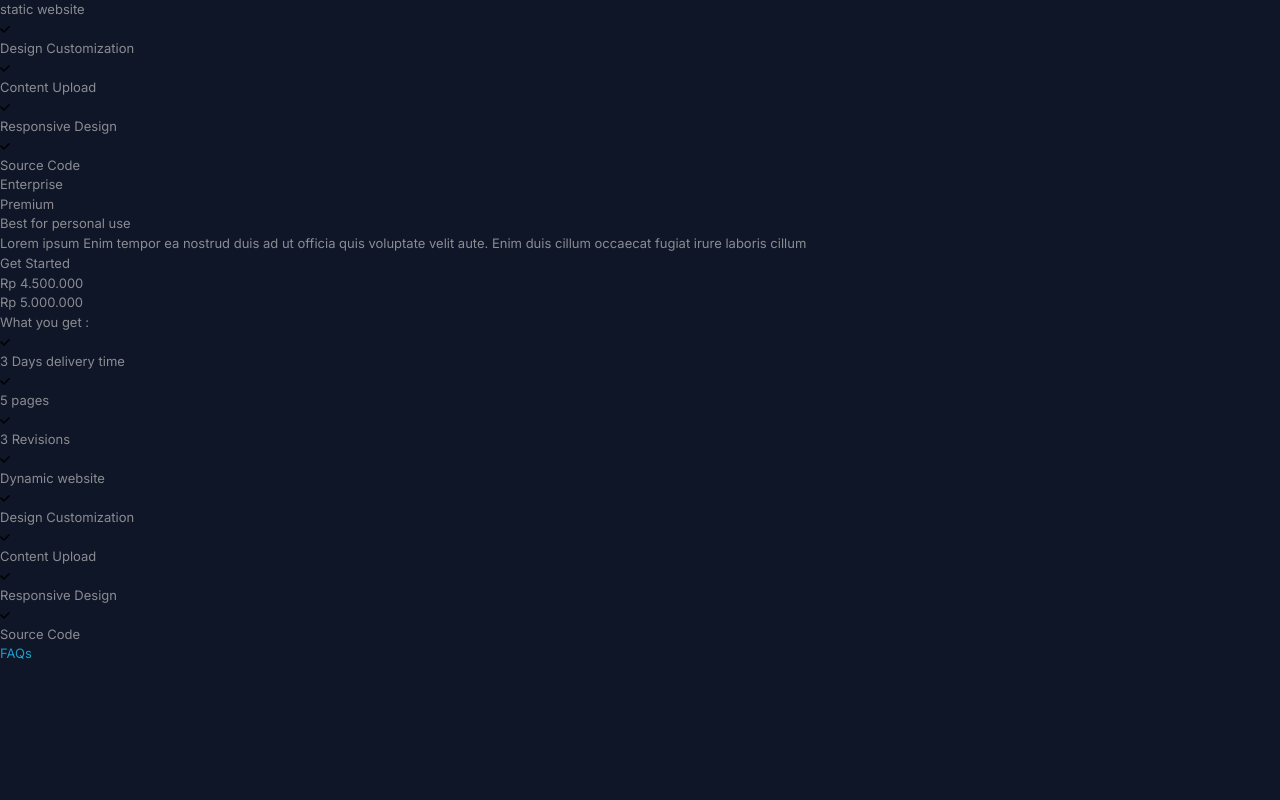
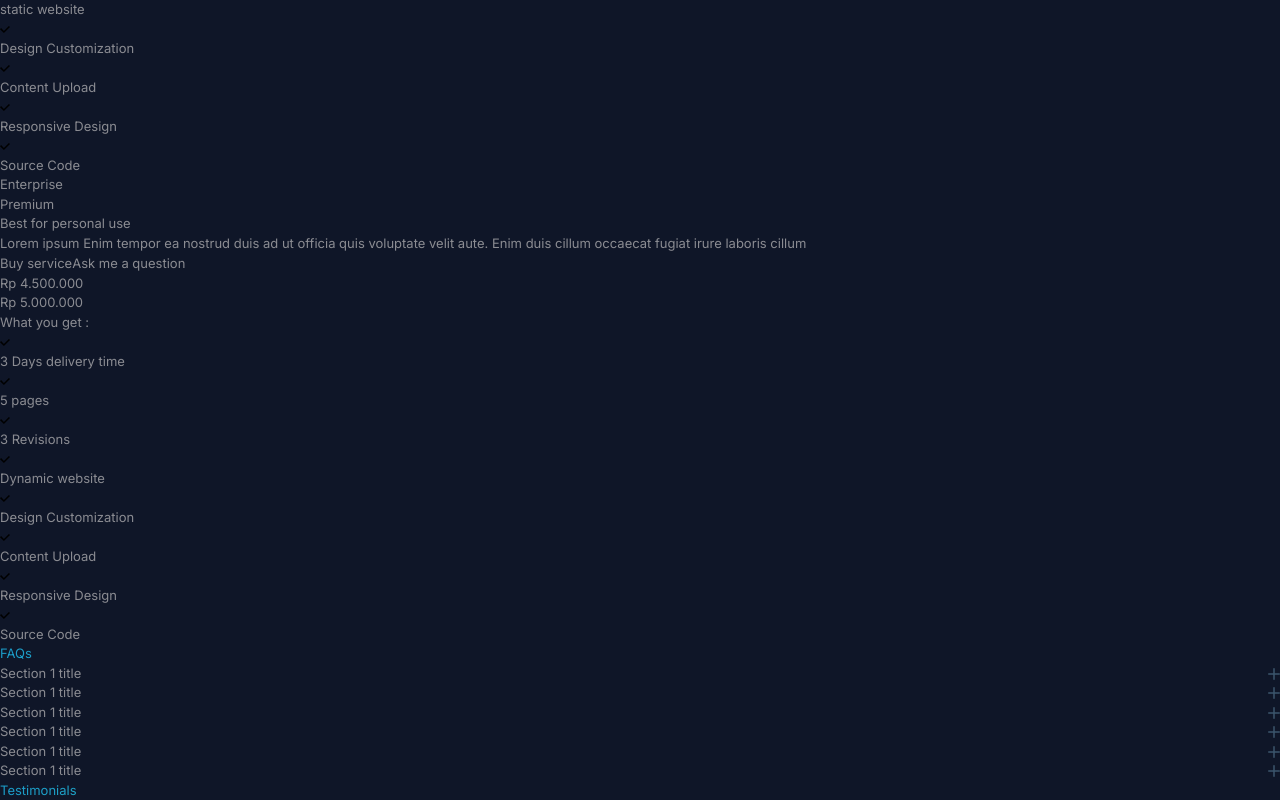
Before and after one commit to aditvercel/personalWebsite, a Next.js app: page / in a window 1280 px wide. Shown: the part 6670-7470 px from the top of the page. Before the commit the page ends 7334 px from the top, so only its background shows below. Built offline with nearby package versions, Linux system fonts and the light colour scheme.

Commit message:
FAQs item

```diff
--- a/app/components/cards/WorkSolutionCards.js
+++ b/app/components/cards/WorkSolutionCards.js
@@ -5,12 +5,28 @@ import { formatCurrencyIDR } from "../utils/formatCurrency";
 
 function WorkSolutionCards(props) {
   const finalPriceProduct = props.price - props.price * props.discount || 0;
+  const phoneNumber = "6282320664029"; // Your phone number with country code
+  const message = `Hello, I would like to know more about your ${
+    props.title
+  } service
+Price: ${formatCurrencyIDR(finalPriceProduct)}
+List of Benefits:
+${props.whatYouGet.map((item) => `* ${item}`).join("\n")}
+
+I want to ask you about...
+`;
+
+  const encodedMessage = encodeURIComponent(message);
+  const url = `https://wa.me/${phoneNumber}?text=${encodedMessage}`;
+
   return (
     <>
       <div className="mt-10 w-full bg-[#131b2e] py-5 px-5 gap-5 rounded-lg border-[10px] border-[#111a2d]">
         <div className=" rounded-md mb-5">
           <div className="flex justify-between align-middle items-center">
-            <div className=" font-bold text-2xl">{props.title || "Title"}</div>
+            <div className=" font-bold text-2xl text-gray-300">
+              {props.title || "Title"}
+            </div>
             {props.popular && (
               <div className="px-3 py-1 rounded-full bg-[#75eebf] text-black">
                 Popular
@@ -33,10 +49,17 @@ function WorkSolutionCards(props) {
                 "Lorem ipsum Enim tempor ea nostrud duis ad ut officia quis voluptate velit aute. Enim duis cillum occaecat fugiat irure laboris cillum"}
             </div>
           </div>
+          <div className="flex mt-5 justify-between">
+            <Button className="px-2 font-medium py-1 rounded-full border-[#13a5d4] border w-[100px] text-center">
+              Buy service
+            </Button>
 
-          <Button className="px-2 font-medium mt-5 py-1 rounded-full border-[#13a5d4] border w-[100px] text-center">
-            Get Started
-          </Button>
+            <a href={url} target="_blank" rel="noopener noreferrer">
+              <Button className="py-1 border-b border-[#13a5d4]">
+                Ask me a question
+              </Button>
+            </a>
+          </div>
 
           <div className="font-medium mt-5 px-2 py-1 rounded-full border-gray-900 border  text-center shadow shadow-[#0f1628]"></div>
           <div className="mt-5">
--- a/app/components/cards/latestProjectCards.js
+++ b/app/components/cards/latestProjectCards.js
@@ -14,7 +14,9 @@ function LatestProjectCards({ item, ...props }) {
       >
         <div className="w-[200px] h-[160px] md:w-[300px] md:h-[280px] bg-blue-950 rounded-xl p-5 grid items-end">
           <div>
-            <div className="mb-3 font-bold text-xl md:text-2xl">Item title</div>
+            <div className="mb-3 font-bold text-xl md:text-2xl text-gray-300">
+              Item title
+            </div>
             <div className=" hidden md:flex">
               In et non laborum aute laborum. Qui non amet ad Lorem id anim
               culpa pariatur nisi Lorem. Eu irure mollit do aliquip ea nulla
--- a/app/page.js
+++ b/app/page.js
@@ -4,7 +4,17 @@ import Image from "next/image";
 import photosaya from "@/public/images/photo_saya.png";
 import ButtonFilled from "./components/buttons/buttonFilled.js";
 import aboutDatas from "@/public/data/aboutData";
-import { Button } from "@chakra-ui/react";
+import {
+  Button,
+  Accordion,
+  Box,
+  AccordionItem,
+  AccordionButton,
+  AccordionPanel,
+  AccordionIcon,
+} from "@chakra-ui/react";
+import { AddIcon, MinusIcon } from "@chakra-ui/icons";
+
 import ScrollOnTop from "./components/utils/ScrollOnTop.js";
 import LatestProjectCards from "./components/cards/latestProjectCards.js";
 import { AnimatePresence } from "framer-motion";
@@ -222,10 +232,61 @@ export default function Home() {
 
       {/* Latest project */}
 
-      <div className=" mt-16 items-center grid justify-center align-middle self-center py-5">
-        <div className="flex justify-center align-middle">
-          <div className="font-bold text-4xl textLight md:w-[480px] text-center">
-            FAQs
+      <div className=" mt-16  justify-center  py-5">
+        <div>
+          <div className="font-bold text-4xl textLight text-center">FAQs</div>
+          <div className="m-w-full">
+            <Accordion allowMultiple className="gap-y-5 grid mt-10 ">
+              {cardData.map((item, index) => {
+                return (
+                  <AccordionItem
+                    className="border-y border-[#131b2e] py-5"
+                    key={index}
+                  >
+                    {({ isExpanded }) => (
+                      <>
+                        <h2>
+                          <AccordionButton>
+                            <Box
+                              as="span"
+                              flex="1"
+                              textAlign="left"
+                              className=" font-medium text-lg text-gray-300"
+                            >
+                              Section 1 title
+                            </Box>
+                            {isExpanded ? (
+                              <div className="p-2 rounded-full border border-black h-10 w-10 flex items-center justify-center bg-[#0fbbcf]">
+                                <MinusIcon fontSize="12px" color={"black"} />
+                              </div>
+                            ) : (
+                              <div className="p-2 rounded-full border border-[#3c556c] h-10 w-10 flex items-center justify-center ">
+                                <AddIcon fontSize="12px" color={"#3c556c"} />
+                              </div>
+                            )}
+                          </AccordionButton>
+                        </h2>
+                        <AccordionPanel pb={4} className="mt-10 max-w-[90%]">
+                          Lorem ipsum dolor sit amet, consectetur adipiscing
+                          elit, sed do eiusmod tempor incididunt ut labore et
+                          dolore magna aliqua. Ut enim ad minim veniam, quis
+                          nostrud exercitation ullamco laboris nisi ut aliquip
+                          ex ea commodo consequat.
+                        </AccordionPanel>
+                      </>
+                    )}
+                  </AccordionItem>
+                );
+              })}
+            </Accordion>
+          </div>
+        </div>
+      </div>
+
+      <div className=" mt-16  justify-center  py-5">
+        <div>
+          <div className="font-bold text-4xl textLight text-center">
+            Testimonials
           </div>
         </div>
       </div>
```
